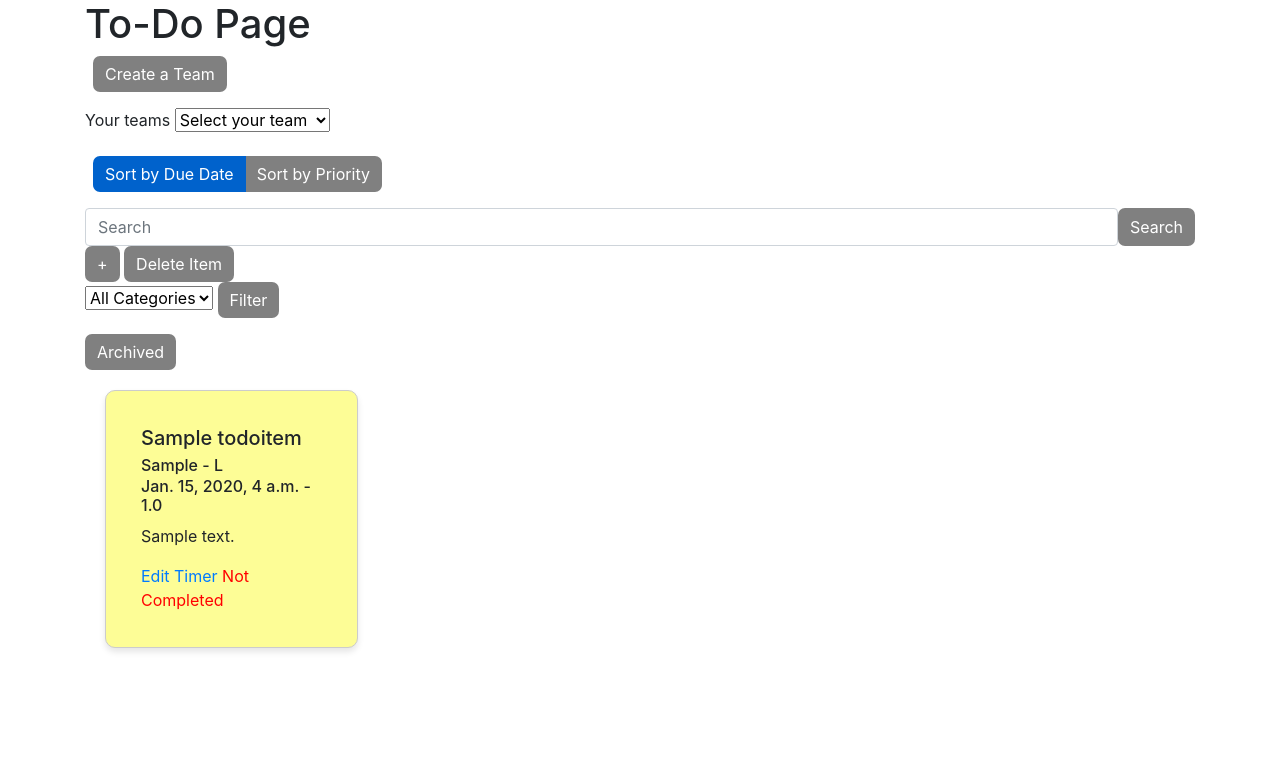
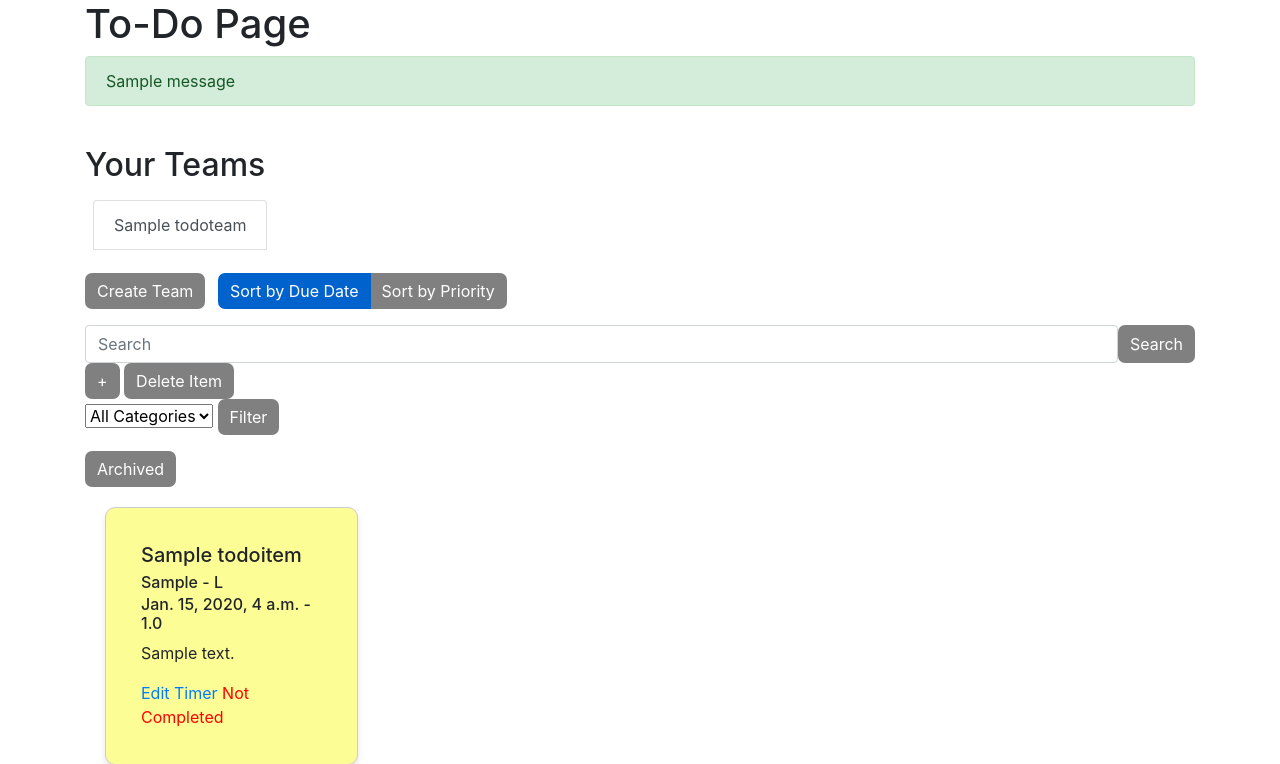
Before and after one commit to RSO1999/mini-project-task-management, a Django app: page /todos/1/todolist/ in a window 1280 px wide. Shown: the part 68-832 px from the top of the page. Before the commit the page ends 720 px from the top, so only its background shows below. Run offline with Django 5.2, Linux system fonts and the light colour scheme; a user stored in the database is signed in; tables that the repository leaves empty hold one stand-in row (values such as "Sample post"); one stand-in notice (Sample message) is shown; some libraries are stand-ins or nearby versions.

Commit message:
Changed the team select from dropdown to list group

```diff
--- a/miniproject1/todolist5/templates/personal/todo_page.html
+++ b/miniproject1/todolist5/templates/personal/todo_page.html
@@ -4,23 +4,38 @@
 
 <h1>To-Do Page</h1>
 {% if request.user.is_authenticated and request.user.id == user_id %}
+{% if messages %}
+    {% for message in messages %}
+      {% if message.tags == 'error'%}
+      <div class="alert alert-danger" role="alert">
+        {{ message }}
+      </div>
+      {% endif %}
+      {% if message.tags == 'success'%}
+      <div class="alert alert-success" role="alert">
+        {{ message }}
+      </div>
+      {% endif %}
+    {% endfor %}
+{% endif %}
 
-<div class="d-inline p-2">
-  <a class="btn btn-primary mb-3" href="{% url 'create_team' %}">Create a Team</a>
-{% if teams %}
-  <form method="get">
-    <div class="mb-3">
-      <label for="team-select" class="form-label">Your teams</label>
-      <select id="team-select" class="form-select" name="team_id" onchange="this.form.submit()">
-        <option value="" selected>Select your team</option>
+  <div class="d-inline p-2">
+    {% if teams %}
+    <h2>Your Teams</h2>
+    <form method="get">
+      <ul class="list-group mb-3 d-inline-flex p-2">
         {% for team in teams %}
-          <option value="{{ team.id }}">{{ team.name }}</option>
+          <li class="list-group-item list-group-item-action" style="cursor: pointer;" onclick="document.getElementById('{{ team.id }}').click()">
+            {{ team.name }}
+          </li>
+          <input type="radio" name="team_id" value="{{ team.id }}" id="{{ team.id }}" class="d-none" onchange="this.form.submit()">
         {% endfor %}
-      </select>
-    </div>
-  </form>
-</div>
-{% endif %}
+      </ul>
+    </form>
+    {% endif %}
+    <a href="{% url 'create_team' %}" class="btn btn-primary mb-3">Create Team</a>
+  </div>
+
   <div class="btn-group mb-3">
     <a href="?sort=due_date" class="btn btn-primary {% if sort_by == 'due_date' %}active{% endif %}">Sort by Due Date</a>
     <a href="?sort=priority" class="btn btn-primary {% if sort_by == 'priority' %}active{% endif %}">Sort by Priority</a>
```
Also changed, not shown: miniproject1/todolist5/templates/auth/login.html (+13 -6 lines).
